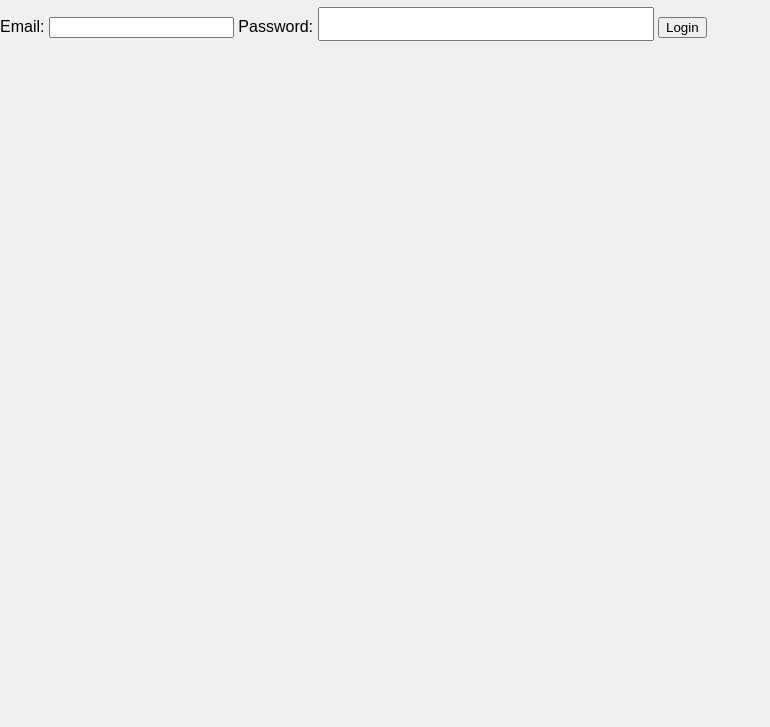
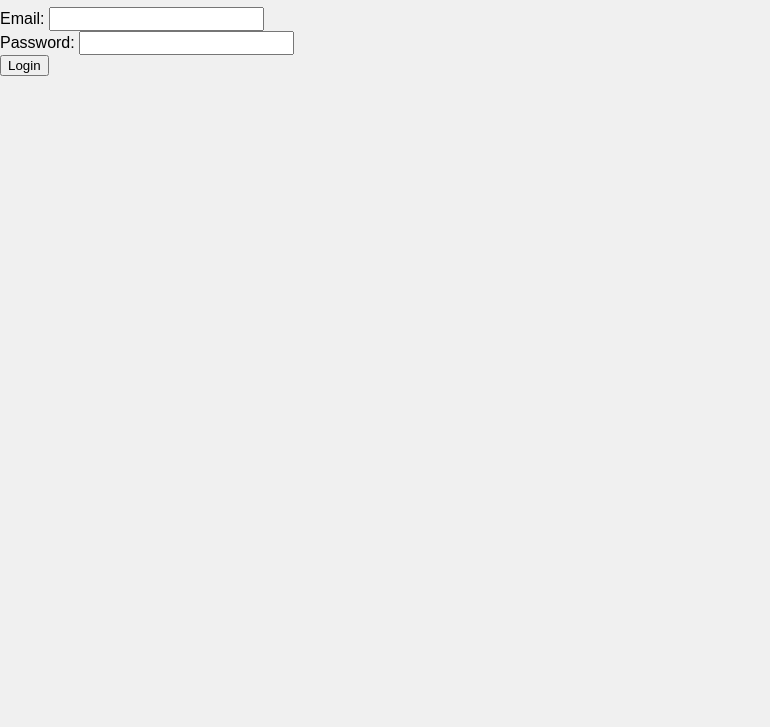
Before and after one commit to MichaelJPuccini/week3-workshop, a website: page www/index.html in a window 1280 px wide. Shown: the part 73-800 px from the top of the page, without its empty margins (0-770 px from the left). Drawn offline with nearby package versions, Linux system fonts and the light colour scheme.

Commit message:
Removed some commented out code

```diff
--- a/www/index.html
+++ b/www/index.html
@@ -9,11 +9,17 @@
 <h1> Week 3 Workshop - A Simple Login Page</h1>
 <!-- <form id="loginform" action="/account" method="post"> -->
 <form id="loginform">
+    <div class="spacer">
+        <div>
             <label for="email">Email:</label>
             <input type="text" id="email" name="email" required>
+        </div>
+        <div>
             <label for="password">Password:</label>
             <input type="password" id="password" name="password" required>
+        </div>
         <button type="submit">Login</button>
         <div id="errormsg" class="hidden">User credentials do not match</div>
         <div id="successmsg" class="hidden">Login successful</div>
+    </div>
 </form>
--- a/www/site.css
+++ b/www/site.css
@@ -4,14 +4,14 @@ body {
     margin: 0;
     padding: 0;
 }
-#username {
-    font-size: 1.5em;
-    font-weight: bold;
+#email {
+    font-size: 1em;
+    /* font-weight: bold; */
     color: #333;
 }
 #password {
-    font-size: 1.5em;
-    font-weight: bold;
+    font-size: 1em;
+    /* font-weight: bold; */
     color: #333;
 }
 .hidden{
@@ -19,6 +19,9 @@ body {
 }
 .showmessage{
     display:block;
+}
+.spacer{
+    margin-bottom: 5px;
 }
 #errormsg {
     color: red;
```
Also changed, not shown: www/script.js (+0 -9 lines). Lines whose indentation alone changed are shown as unchanged.
